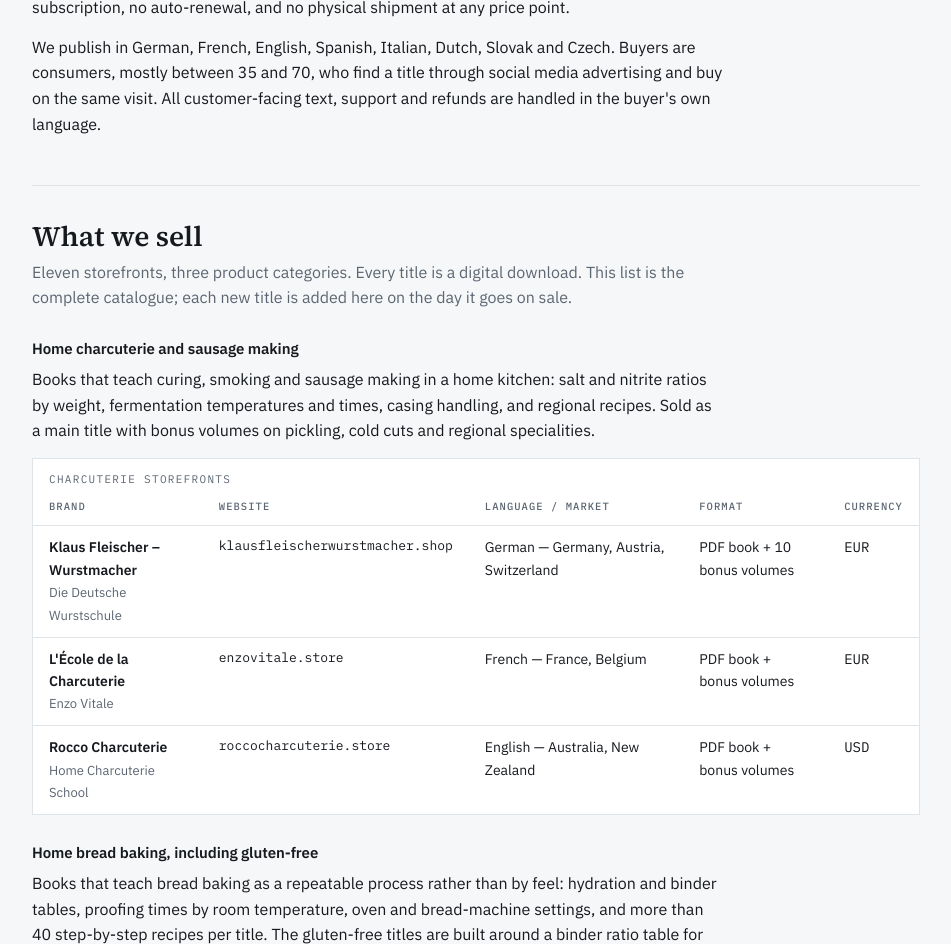
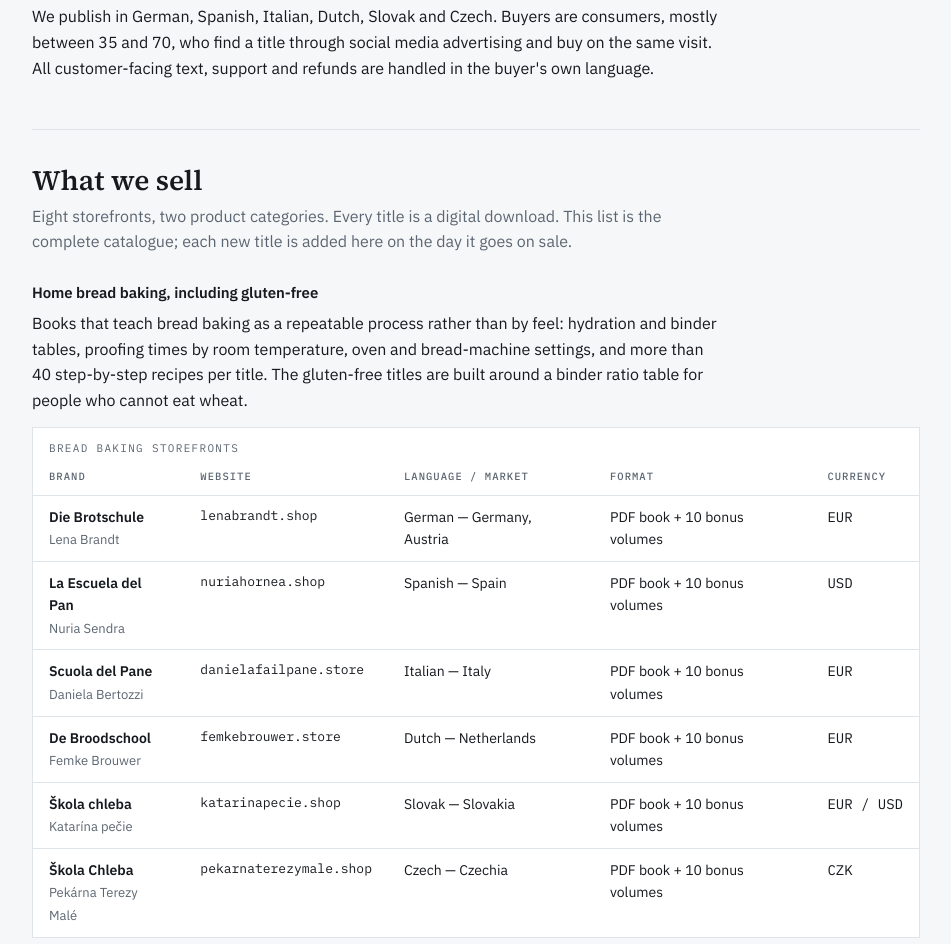
Before and after one commit to facusancheztulipani-gif/hascarp, a plain HTML site: page index.html in a window 1280 px wide. Shown: the part 854-1798 px from the top of the page, without its empty margins (164-1115 px from the left). Drawn offline with Linux system fonts and the light colour scheme.

Commit message:
Sin charcuteria: ocho tiendas, dos rubros

```diff
--- a/index.html
+++ b/index.html
@@ -236,7 +236,7 @@
   <div class="wrap">
     <p class="eyebrow">Official business website</p>
     <h1>HAS CARP LLC</h1>
-    <p class="standfirst">A digital publishing company. We write and sell downloadable books and video courses that teach home food crafts and creative skills, in eight languages across Europe, Australia and New Zealand.</p>
+    <p class="standfirst">A digital publishing company. We write and sell downloadable books and video courses that teach home bread baking and pencil drawing, in six languages across Europe.</p>
     <dl class="facts">
       <div class="fact"><dt>Formed in</dt><dd>Wyoming, USA</dd></div>
       <div class="fact"><dt>EIN</dt><dd>43-2590015</dd></div>
@@ -269,26 +269,12 @@
       <p class="lede">One sentence for the reviewer: we sell our own instructional PDFs and video lessons, each a one-time purchase, delivered by download and email within a minute of payment. Nothing is shipped and nothing recurs.</p>
       <p>HAS CARP LLC writes, produces and publishes instructional material for people who want to learn a hands-on craft at home. Each title is written for one subject and one language market, and is sold directly on the brand's own website, listed under <a href="#catalogue">What we sell</a>.</p>
       <p>A typical purchase is a PDF book of 40 or more step-by-step recipes or exercises, with printable reference charts and a set of bonus titles included. Some titles add video lessons. The buyer pays once, downloads the files immediately, and keeps them. There is no membership, no subscription, no auto-renewal, and no physical shipment at any price point.</p>
-      <p>We publish in German, French, English, Spanish, Italian, Dutch, Slovak and Czech. Buyers are consumers, mostly between 35 and 70, who find a title through social media advertising and buy on the same visit. All customer-facing text, support and refunds are handled in the buyer's own language.</p>
+      <p>We publish in German, Spanish, Italian, Dutch, Slovak and Czech. Buyers are consumers, mostly between 35 and 70, who find a title through social media advertising and buy on the same visit. All customer-facing text, support and refunds are handled in the buyer's own language.</p>
     </section>
 
     <section id="catalogue">
       <h2>What we sell</h2>
-      <p class="lede">Eleven storefronts, three product categories. Every title is a digital download. This list is the complete catalogue; each new title is added here on the day it goes on sale.</p>
-
-      <h3>Home charcuterie and sausage making</h3>
-      <p>Books that teach curing, smoking and sausage making in a home kitchen: salt and nitrite ratios by weight, fermentation temperatures and times, casing handling, and regional recipes. Sold as a main title with bonus volumes on pickling, cold cuts and regional specialities.</p>
-      <div class="scroller">
-        <table>
-          <caption>Charcuterie storefronts</caption>
-          <thead><tr><th scope="col">Brand</th><th scope="col">Website</th><th scope="col">Language / market</th><th scope="col">Format</th><th scope="col">Currency</th></tr></thead>
-          <tbody>
-            <tr><td><span class="brand">Klaus Fleischer – Wurstmacher</span><span class="brand-sub">Die Deutsche Wurstschule</span></td><td class="site">klausfleischerwurstmacher.shop</td><td>German — Germany, Austria, Switzerland</td><td>PDF book + 10 bonus volumes</td><td class="cur">EUR</td></tr>
-            <tr><td><span class="brand">L'École de la Charcuterie</span><span class="brand-sub">Enzo Vitale</span></td><td class="site">enzovitale.store</td><td>French — France, Belgium</td><td>PDF book + bonus volumes</td><td class="cur">EUR</td></tr>
-            <tr><td><span class="brand">Rocco Charcuterie</span><span class="brand-sub">Home Charcuterie School</span></td><td class="site">roccocharcuterie.store</td><td>English — Australia, New Zealand</td><td>PDF book + bonus volumes</td><td class="cur">USD</td></tr>
-          </tbody>
-        </table>
-      </div>
+      <p class="lede">Eight storefronts, two product categories. Every title is a digital download. This list is the complete catalogue; each new title is added here on the day it goes on sale.</p>
 
       <h3>Home bread baking, including gluten-free</h3>
       <p>Books that teach bread baking as a repeatable process rather than by feel: hydration and binder tables, proofing times by room temperature, oven and bread-machine settings, and more than 40 step-by-step recipes per title. The gluten-free titles are built around a binder ratio table for people who cannot eat wheat.</p>
@@ -324,7 +310,7 @@
       <h2>Prices and currencies</h2>
       <p class="lede">Every price on every storefront is shown with its currency written out next to the figure, and that figure is what the card is charged.</p>
       <ul>
-        <li><strong>Price range.</strong> Single titles run from EUR 9.99 to EUR 31.99, and bundles of a main title with its bonus volumes up to EUR 63.98. In US dollars, single titles run from USD 18.49 to USD 22.47 and bundles to USD 44.94. The Czech storefront prices in Czech koruna, from CZK 149 to CZK 329.</li>
+        <li><strong>Price range.</strong> Single titles run from EUR 9.99 to EUR 19.99, and bundles of a main title with its bonus volumes up to EUR 39.98. Where a storefront charges in US dollars the same titles are USD 19.99, and bundles up to USD 43.98. The Czech storefront prices in Czech koruna, from CZK 149 to CZK 329.</li>
         <li><strong>Currency per market.</strong> Each storefront charges in one currency, listed in the tables above. The buyer sees that currency, with the three-letter code or the local symbol, before paying and on the confirmation page.</li>
         <li><strong>Taxes.</strong> European prices are shown VAT inclusive. The buyer is never charged more than the figure displayed.</li>
         <li><strong>One-time payment.</strong> Every price is a single charge for permanent access. We do not run subscriptions, trials, free-to-paid conversions, or any charge after the first one.</li>
@@ -351,7 +337,6 @@
       <ul>
         <li><strong>Bread baking titles: 60 days</strong> from purchase.</li>
         <li><strong>Drawing titles: 30 days</strong> from purchase.</li>
-        <li><strong>Charcuterie titles: at least 14 days</strong> from purchase; the exact period is stated on the product page and in the confirmation email.</li>
       </ul>
       <h3>How to request one</h3>
       <p>Email support@hascarp.shop from the address used at checkout, or reply to the confirmation email, and write that you want a refund. No form, no phone call and no reason required. We reply within one business day and process the refund to the original payment method; the bank then takes five to ten business days to show it.</p>
```
